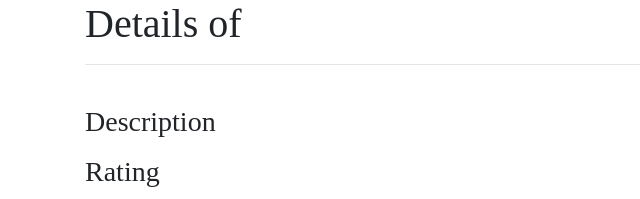
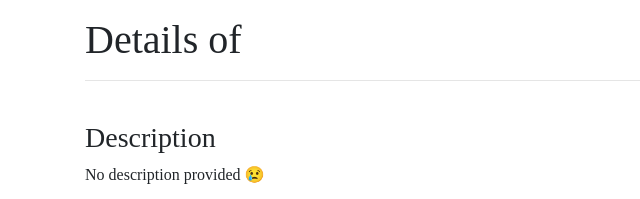
Before and after one commit to samarmohan/book-database, a Django app: template templates/detail.html in a window 1280 px wide. Shown: the part 56-255 px from the top of the page, without its empty margins (0-640 px from the left). Run offline with Django 3.2, Linux system fonts and the light colour scheme; the template is opened without the code that fills it, so the values that code supplies are empty; some libraries are stand-ins or nearby versions.

Commit message:
Add a little margin and a check to see if there is a description

```diff
--- a/templates/detail.html
+++ b/templates/detail.html
@@ -6,6 +6,7 @@
 		<style>
 			h1 {
 				font-family: serif;
+				margin-top: 1rem;
 			}
 			h3 {
 				font-family: serif;
@@ -24,7 +25,11 @@
 		<br />
 
 		<h3>Description</h3>
+		{% if BR.Description %}
 		<p>{{ BR.Description }}</p>
+		{% else %}
+		<p>No description provided 😢</p>
+		{% endif %}
 
 		<h3>Rating</h3>
 		<p>
```
